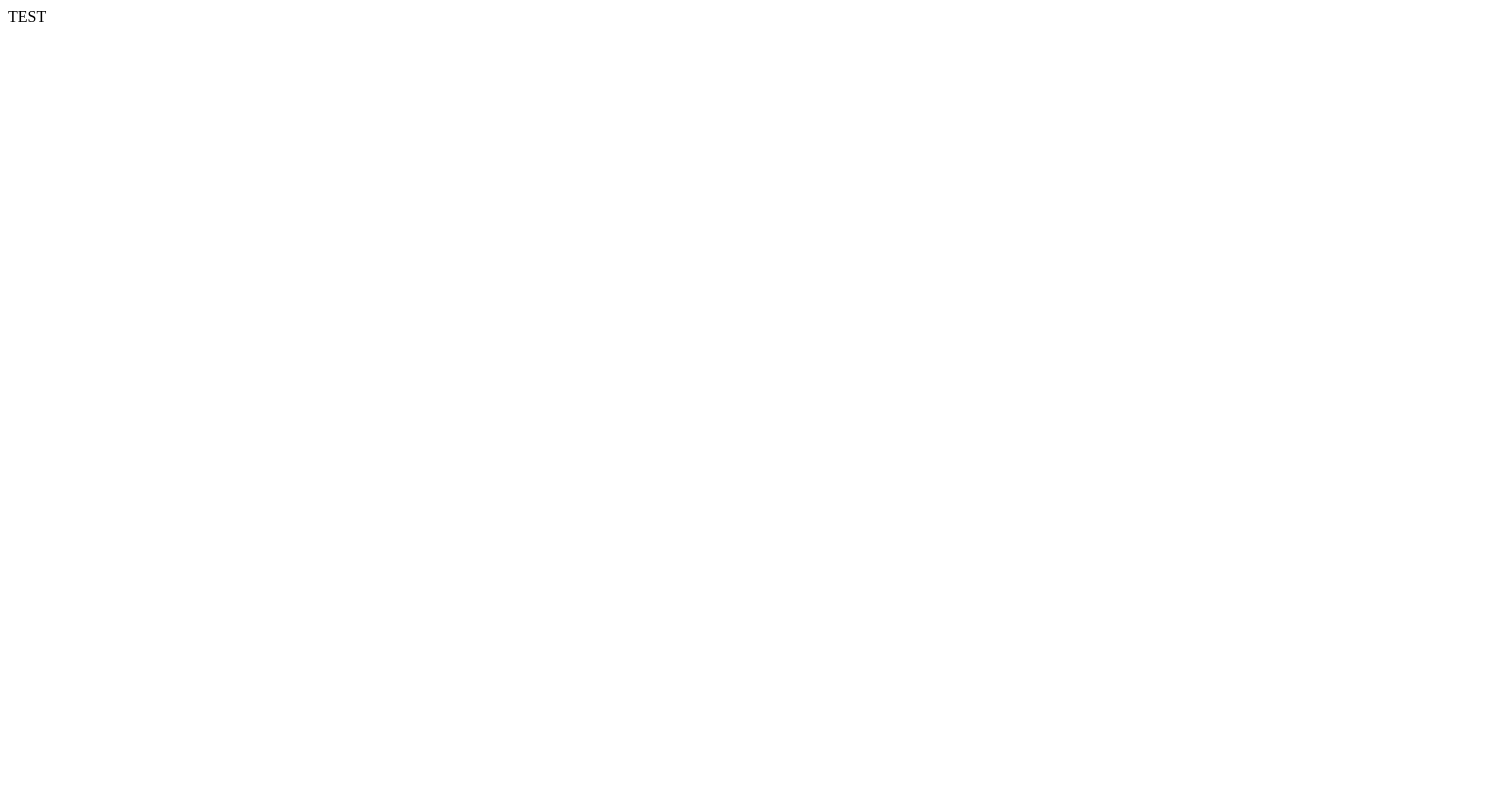
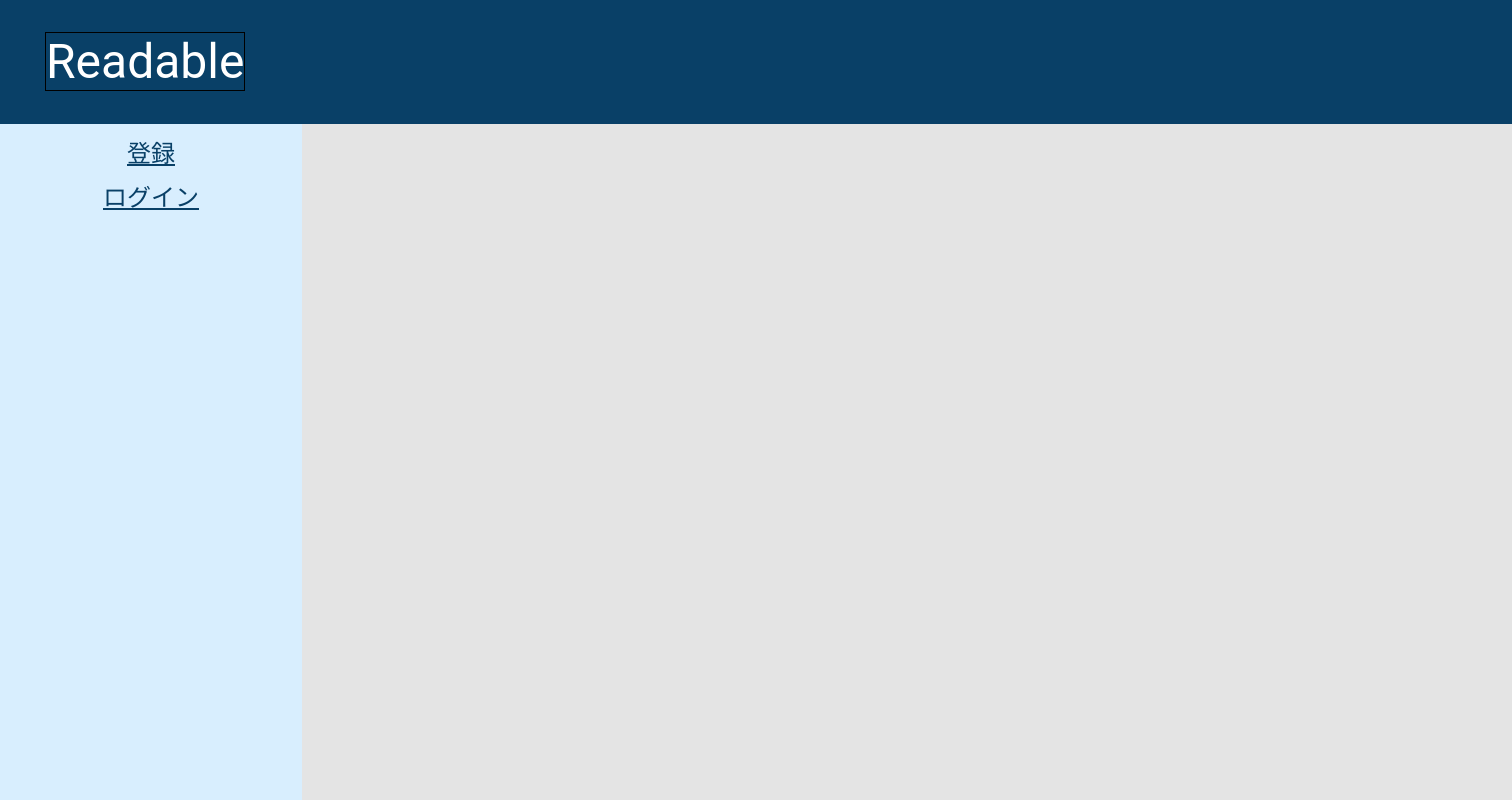
Before and after one commit to YU-TA-9/bookshelf, a React app in the folder packages/client/: page / in a window 1280 px wide. Shown: the top 800 px of the page, 1512 px wide, since content can reach past the window. Built offline with nearby package versions, Linux system fonts and the light colour scheme.

Commit message:
Add some components and styles

```diff
--- a/packages/client/src/App.tsx
+++ b/packages/client/src/App.tsx
@@ -1,5 +1,31 @@
 import * as React from 'react';
+import { Global, css } from '@emotion/react';
+import { Routes, Route, BrowserRouter } from 'react-router-dom';
+import { Top } from './components/pages/Top';
+
+const globalStyle = css`
+  html,
+  body,
+  div,
+  p {
+    margin: 0;
+    padding: 0;
+  }
+
+  font-family: Roboto;
+  font-style: normal;
+  font-weight: normal;
+`;
 
 export const App = () => {
-  return <div>TEST</div>;
+  return (
+    <>
+      <Global styles={globalStyle} />
+      <BrowserRouter>
+        <Routes>
+          <Route path="/" element={<Top />}></Route>
+        </Routes>
+      </BrowserRouter>
+    </>
+  );
 };
--- /dev/null
+++ b/packages/client/src/components/atoms/HeaderText.tsx
@@ -0,0 +1,19 @@
+import { css } from '@emotion/react';
+import { fontSize } from '../../styles/fontSize';
+
+type Props = {
+  text: string;
+};
+
+const headerText = css`
+  font-family: Roboto;
+  font-style: normal;
+  font-weight: normal;
+  font-size: ${fontSize.header};
+  color: #ffffff;
+  border: 1px solid #000000;
+`;
+
+export const HeaderText = ({ text }: Props) => {
+  return <h1 css={headerText}>{text}</h1>;
+};
--- /dev/null
+++ b/packages/client/src/components/atoms/Link.tsx
@@ -0,0 +1,22 @@
+import { css } from '@emotion/react';
+import { fontSize } from '../../styles/fontSize';
+
+type Props = {
+  text: string;
+  href: string;
+};
+
+const link = css`
+  font-size: ${fontSize.normal};
+  line-height: 28px;
+  text-decoration-line: underline;
+  color: #094067;
+`;
+
+export const Link = ({ text, href }: Props) => {
+  return (
+    <a css={link} href={href}>
+      {text}
+    </a>
+  );
+};
--- /dev/null
+++ b/packages/client/src/components/organisms/Header.tsx
@@ -0,0 +1,31 @@
+import * as React from 'react';
+import { css } from '@emotion/react';
+import { HeaderText } from '../atoms/HeaderText';
+
+const header = css`
+  z-index: 1000;
+  position: absolute;
+  width: 1512px;
+  height: 124px;
+  left: 0;
+  top: 0;
+  background: #094067;
+`;
+
+const headerTextWrap = css`
+  position: absolute;
+  left: 45px;
+  top: 0;
+  bottom: 0;
+  margin: auto;
+`;
+
+export const Header = () => {
+  return (
+    <div css={header}>
+      <div css={headerTextWrap}>
+        <HeaderText text="Readable"></HeaderText>
+      </div>
+    </div>
+  );
+};
--- /dev/null
+++ b/packages/client/src/components/organisms/Sidebar.tsx
@@ -0,0 +1,42 @@
+import { css } from '@emotion/react';
+import { Link } from '../atoms/Link';
+
+const sidebar = css`
+  z-index: 2;
+  position: absolute;
+  top: 0;
+  left: 0;
+  background: #d8eefe;
+  height: 100%;
+  width: 302px;
+`;
+
+const itemList = css`
+  position: absolute;
+  list-style: none;
+  padding: 0;
+  height: 100%;
+  width: 100%;
+  top: 124px;
+  overflow: hidden;
+`;
+
+const item = css`
+  text-align: center;
+  margin-bottom: 16px;
+`;
+
+export const Sidebar = () => {
+  return (
+    <div css={sidebar}>
+      <ul css={itemList}>
+        <li css={item}>
+          <Link text="登録" href="/test"></Link>
+        </li>
+        <li css={item}>
+          <Link text="ログイン" href="/login"></Link>
+        </li>
+      </ul>
+    </div>
+  );
+};
--- /dev/null
+++ b/packages/client/src/components/pages/Top.tsx
@@ -0,0 +1,11 @@
+import * as React from 'react';
+import { Header } from '../organisms/Header';
+import { MainTemplate } from '../templates/MainTemplate';
+
+export const Top = () => {
+  return (
+    <MainTemplate>
+      <div>TEST TOP</div>
+    </MainTemplate>
+  );
+};
--- /dev/null
+++ b/packages/client/src/components/templates/MainTemplate.tsx
@@ -0,0 +1,25 @@
+import { css } from '@emotion/react';
+import { Header } from '../organisms/Header';
+import { Sidebar } from '../organisms/Sidebar';
+
+type Props = {
+  children?: React.ReactNode;
+};
+
+const background = css`
+  z-index: 1;
+  position: relative;
+  width: 1512px;
+  height: 982px;
+  background: #e4e4e4;
+`;
+
+export const MainTemplate = ({ children }: Props) => {
+  return (
+    <div css={background}>
+      <Header />
+      <Sidebar />
+      <div>{children}</div>
+    </div>
+  );
+};
--- /dev/null
+++ b/packages/client/src/styles/fontSize.ts
@@ -0,0 +1,4 @@
+export const fontSize = {
+  header: '48px',
+  normal: '24px',
+};
```
